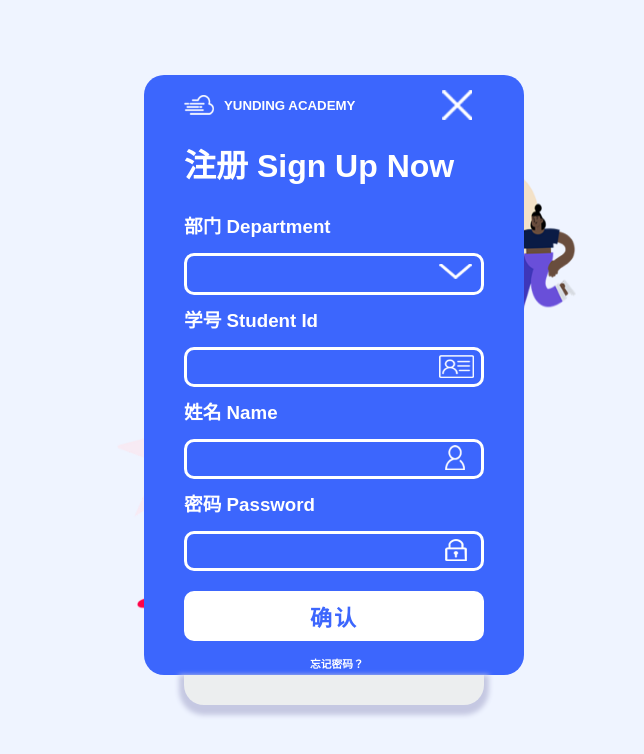
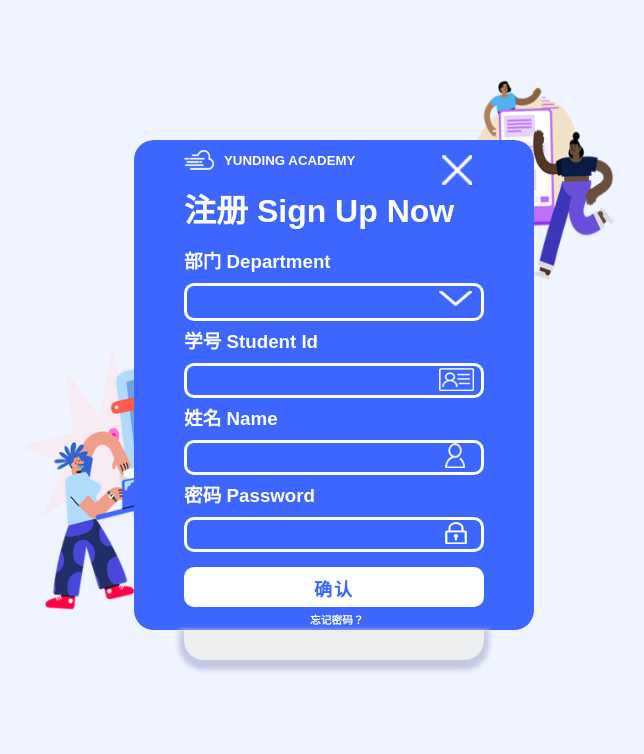
Before and after one commit to XiaoCdeGitHub/YunJiaoYunJi, a Vue app: page /SignUp in a window 1280 px wide. Shown: the top 754 px of the page, without its empty margins (306-950 px from the left). Built offline with nearby package versions, Linux system fonts and the light colour scheme.

Commit message:
feat: :sparkles: shit

```diff
--- a/src/views/Admin/RightComponents/RightFilter.vue
+++ b/src/views/Admin/RightComponents/RightFilter.vue
@@ -132,10 +132,6 @@ const Submit=()=> {
         // this.$emit('inform','1111')
       });
   }
-
-const emits = defineEmits(['groupInfo'])
-console.log(groupInfo.value,'groupInfo.value111111111111111111');
-emits('groupInfo',groupInfo.value)
 </script>
 
 <style scoped>
--- a/src/views/Admin/RightComponents/RightHomework.vue
+++ b/src/views/Admin/RightComponents/RightHomework.vue
@@ -44,7 +44,7 @@ import {useGroupStore} from '@/stores/group'
       // stuList,
 // 符合条件的学生列表
 
-let stufilterList = ref([
+const stufilterList = ref([
 { id: 1, user_name: '小鱼', group_name: '开发', is_active: 0 },
   { id: 2, user_name: '李李好', group_name: '开发', is_active: 0 },
   { id: 3, user_name: '脆脆鲨', group_name: '秘书处', is_active: 1 },
@@ -102,15 +102,15 @@ console.log(stufilterList.value,'stufilterList');
         direction,
       };
       console.log(params);
-      fuzzyStudents(params).then((res) => {
-        res = res.data;
-        console.log(res);
-        stufilterList.value = res.map((item) => {
-          item.isSelect = false;
-          item.curWork = item.work_list[item.work_list.length - 1] || {};
-          return item;
-        });
-      });
+      // fuzzyStudents(params).then((res) => {
+      //   res = res.data;
+      //   console.log(res);
+      //   stufilterList.value = res.map((item) => {
+      //     item.isSelect = false;
+      //     item.curWork = item.work_list[item.work_list.length - 1] || {};
+      //     return item;
+      //   });
+      // });
     }
     const getDownloadHerf = (item)=> {
       if (item.curWork?.url_file_name) {
--- a/src/views/Admin/RightContent.vue
+++ b/src/views/Admin/RightContent.vue
@@ -13,10 +13,6 @@
 import RightFilter from './RightComponents/RightFilter.vue';
 import RightHomework from './RightComponents/RightHomework.vue';
 
-  const receive = (data)=>{
-    console.log(data);
-    let groupInfo = data;
-    }
 </script>
 
 <style lang="less" scoped>
--- a/src/views/SignUp/SignUp.vue
+++ b/src/views/SignUp/SignUp.vue
@@ -9,7 +9,9 @@
         <div class="bg">
             <div class="circle">
                 <div class="form">
-                    <img src="@/assets/img/signUp/关闭.png" alt="quxiao" class="quxiao">
+                <div @click="cancel()">
+                  <img src="@/assets/img/signUp/关闭.png" alt="quxiao" class="quxiao" style="z-index:99" >
+                </div>
                     <div class="form-center">
                         <div class="logo">
                             <img src="@/assets/img/signUp/logo.png" alt="logo">
@@ -41,19 +43,31 @@
                             <input type="password" name="password" id="password">
                             <img src="@/assets/img/signUp/passWord.png" alt="Pw">
                         </div>
-                        <input type="button" value="确认" class="comfirm">
+                        <input type="button" value="确认" class="confirm" @click="signUp()">
                         <h6>忘记密码？</h6>
                     </div>
                 </div>
-                <img src="@/assets/img/login/xiaoren1.png" alt="quxiao" class="xiaoren1">
-                <img src="@/assets/img/login/xiaoren2.png" alt="quxiao" class="xiaoren2">
+                <img src="@/assets/img/login/xiaoren1.png" alt="xiaoren1" class="xiaoren1">
+                <img src="@/assets/img/login/xiaoren2.png" alt="xiaoren2" class="xiaoren2">
                 <div class="footer"></div>
             </div>
         </div>
     </div>
 </template>
 
-<script setup></script>
+<script setup>
+  const router = useRouter()
+
+const cancel = () => {
+  console.log(1);
+  router.push('/login')
+}
+const signUp = () => {
+  ElMessage.success('注册成功')
+  router.push('/login')
+
+}
+</script>
 
 <style scoped lang="less">
 .bg {
@@ -65,15 +79,15 @@
     flex-direction: column;
 
     .circle {
-        height: 650px;
-        width: 500px;
+        height: 520px;
+        width: 450px;
         margin: auto;
         background-color: #EFF4FF;
         z-index: 100;
 
         .form {
-            height: 600px;
-            width: 380px;
+            height: 490px;
+            width: 400px;
             margin: 0 auto;
             background-color: #3C66FD;
             border-radius: 20px;
@@ -94,11 +108,11 @@
                         width: 30px;
                         height: 20px;
                         margin-right: 10px;
-                        margin-top: 10px;
+                        // margin-top: 10px;
                     }
 
                     h5 {
-                        padding-top: 13px;
+                        padding-top: 3px;
                         font-family: sans-serif;
                     }
 
@@ -112,8 +126,8 @@
                 h1 {
                     color: white;
                     font-family: sans-serif;
-                    margin-top: 25px;
-                    margin-bottom: 25px;
+                    margin-top: 15px;
+                    margin-bottom: 15px;
                 }
 
                 h3 {
@@ -140,12 +154,12 @@
                         //border: solid 3px white;
                         padding-right: 20px;
                         width: 300px;
-                        height: 42px;
+                        height: 38px;
                         -webkit-appearance:none;
                         -moz-appearance:none;
                         appearance:none;
-                        margin-top: 10px;
-                        margin-bottom: 10px;
+                        margin-top: 5px;
+                        margin-bottom: 5px;
                         border-radius: 10px;
                         border: solid 3px white;
                         background-color: #3C66FD;
@@ -169,13 +183,18 @@
                     input {
                         border: none;
                         width: 300px;
-                        height: 40px;
-                        margin-top: 10px;
-                        margin-bottom: 10px;
+                        height: 35px;
+                        margin-top: 5px;
+                        margin-bottom: 5px;
                         border-radius: 10px;
                         border: solid 3px white;
                         background-color: #3C66FD;
+                        transition: transform 0.2s; /* 添加过渡效果 */
                     }
+                    input:focus {
+  /* 点击时的放大效果 */
+  transform: scale(1.05);
+}
 
                     img {
                         width: 35px;
@@ -192,13 +211,18 @@
                     input {
                         border: none;
                         width: 300px;
-                        height: 40px;
-                        margin-top: 10px;
-                        margin-bottom: 10px;
+                        height: 35px;
+                        margin-top: 5px;
+                        margin-bottom: 5px;
                         border-radius: 10px;
                         border: solid 3px white;
                         background-color: #3C66FD;
+                        transition: transform 0.2s; /* 添加过渡效果 */
                     }
+                    input:focus {
+  /* 点击时的放大效果 */
+  transform: scale(1.05);
+}
 
                     img {
                         width: 20px;
@@ -215,13 +239,18 @@
                     input {
                         border: none;
                         width: 300px;
-                        height: 40px;
-                        margin-top: 10px;
-                        margin-bottom: 10px;
+                        height: 35px;
+                        margin-top: 5px;
+                        margin-bottom: 5px;
                         border-radius: 10px;
                         border: solid 3px white;
                         background-color: #3C66FD;
-                    }
+                        transition: transform 0.2s; /* 添加过渡效果 */
+                      }
+                      input:focus {
+  /* 点击时的放大效果 */
+  transform: scale(1.05);
+}
 
                     img {
                         width: 22px;
@@ -232,24 +261,48 @@
                     }
                 }
 
-                .comfirm {
+                .confirm {
                     border: none;
                     font-family: sans-serif;
                     border: none;
                     width: 300px;
-                    height: 50px;
+                    height: 40px;
                     margin-top: 10px;
-                    margin-bottom: 15px;
+                    margin-bottom: 5px;
                     border-radius: 10px;
                     border: solid 3px white;
                     background: white;
                     color: #3C66FD;
                     font-weight: bold;
-                    font-size: 22px;
+                    font-size: 18px;
                     padding-top: 5px;
                     padding-bottom: 5px;
                     letter-spacing: 2px;
+          transition: transform 0.2s, box-shadow 0.2s; /* 添加过渡效果和阴影过渡 */
+
                 }
+                .confirm:active {
+  /* 点击时的放大效果和抖动效果 */
+  transform: scale(1.35);
+  // animation: shake 0.2s infinite;
+}
+
+@keyframes shake {
+  0% {
+    transform: translateX(0);
+  }
+  25% {
+    transform: translateX(-5px);
+  }
+  50% {
+    transform: translateX(0);
+  }
+  75% {
+    transform: translateX(5px);
+  }100% {
+    transform: translateX(0);
+  }
+}
 
             }
 
@@ -268,7 +321,7 @@
             position: absolute;
             width: 200px;
             height: 260px;
-            left: 33%;
+            left: 330px;
             top: 44%;
             z-index: -1;
         }
@@ -277,8 +330,8 @@
             position: absolute;
             width: 140px;
             height: 200px;
-            left: 58%;
-            top: 19%;
+            left: 780px;
+            top: 80px;
             z-index: -1;
         }
 
--- a/src/views/User/LeftInfoBar.vue
+++ b/src/views/User/LeftInfoBar.vue
@@ -57,7 +57,7 @@
         rows="4"
       >
       </textarea>
-      <button class="publish-button" @click="submitJob()">任务发布</button>
+      <button class="publish-button" @click="submitJob()">任务提交</button>
     </div>
   </div>
 </template>
```
Also changed, not shown: src/views/Login/Login.vue (+71 -12 lines).
